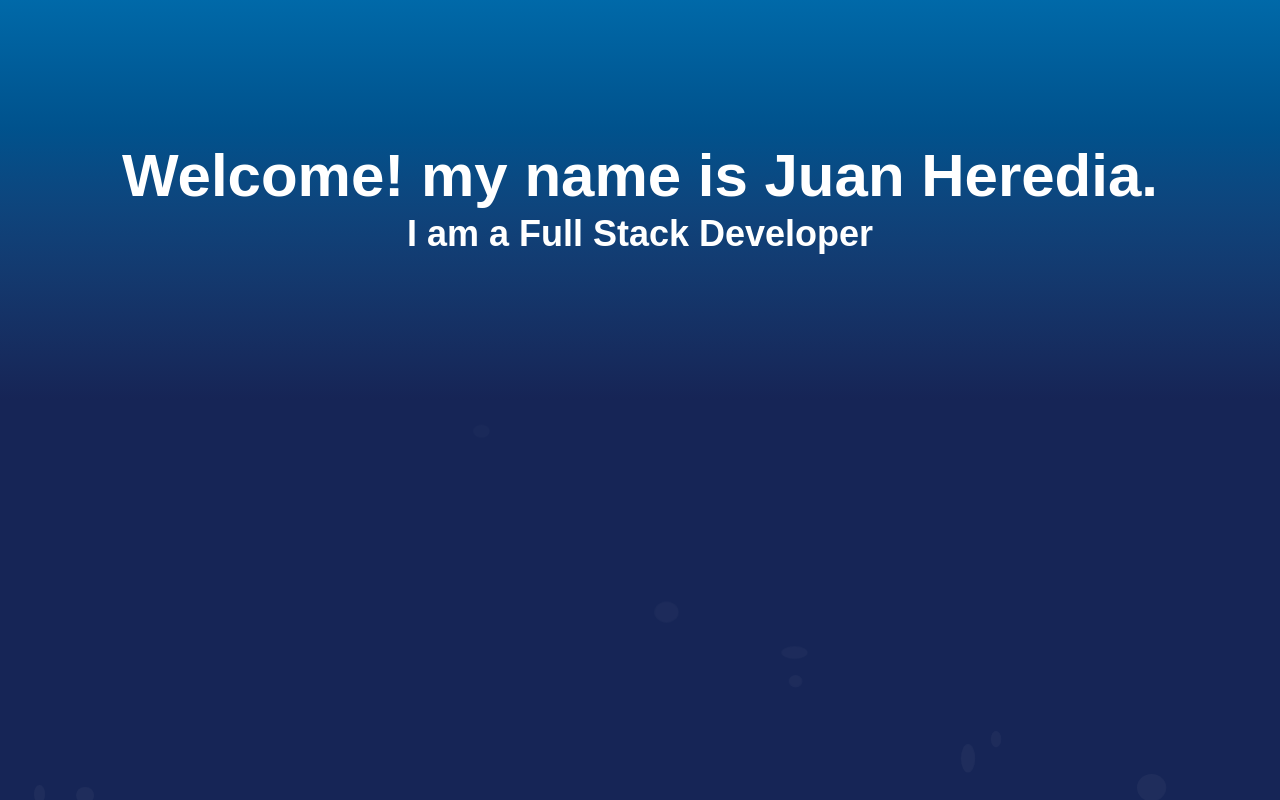
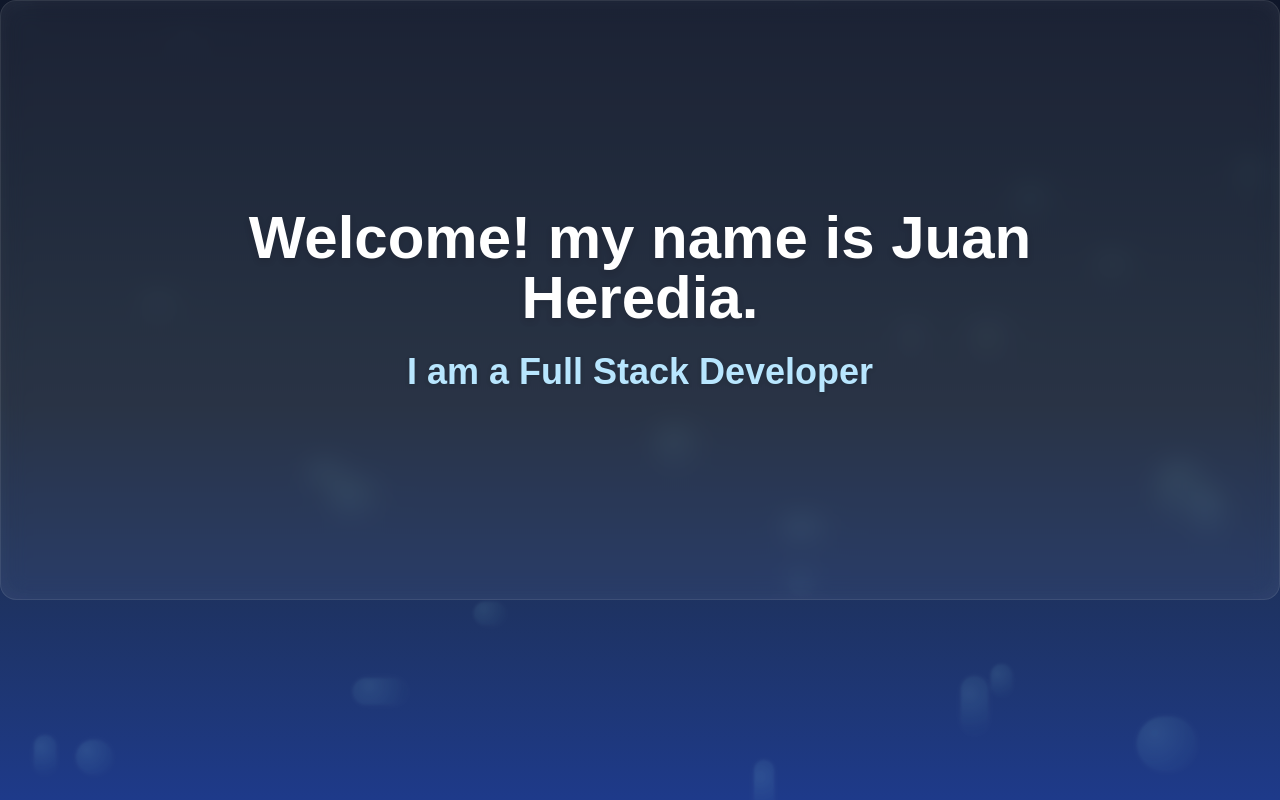
Before and after one commit to ChristmasLover12345/portfolio-site, a Next.js app: page / in a window 1280 px wide. Built offline with nearby package versions, Linux system fonts and the light colour scheme.

Commit message:
ocean theme

```diff
--- a/src/Components/HeroNameComponent.tsx
+++ b/src/Components/HeroNameComponent.tsx
@@ -8,17 +8,19 @@ const HeroNameComponent = () => {
 
 
 
-    <div className='w-full h-[400px] bg-gradient-to-b from-sky-700 to-blue-950 flex flex-col justify-center items-center text-white p-4 '>
+    <div className='w-full h-[600px] flex justify-center items-center bg-white/5 backdrop-blur-md border border-white/10 rounded-2xl shadow-lg p-8 innerGlow'>
 
 
       <motion.div
       initial={{ opacity: 0, y: 30}} //Starter point, where the animation start
       animate={{opacity: 1, y:0}} //edning point
       transition={{duration: 1}} //Duration of the animation
-      className='w-full h-full flex flex-col justify-center items-center'>
+      className='  flex flex-col justify-center items-center
+          text-white text-center
+          w-full max-w-4xl'>
 
-            <h3 className='text-4xl md:text-6xl font-bold'>Welcome! my name is Juan Heredia.</h3>
-            <h1 className='text-2xl md:text-4xl font-bold mt-2'>I am a Full Stack Developer</h1>
+            <h3 className='text-4xl md:text-6xl font-bold mb-4 drop-shadow-md'>Welcome! my name is Juan Heredia.</h3>
+            <h1 className='text-2xl md:text-4xl text-sky-200 font-bold mt-2 drop-shadow-sm'>I am a Full Stack Developer</h1>
 
       </motion.div>
 
--- a/src/app/globals.css
+++ b/src/app/globals.css
@@ -22,14 +22,18 @@ body {
 
 .bubble {
   position: absolute;
-  bottom: -50px;
-  background: rgba(255, 255, 255, 0.15);
-  border-radius: 50%;
-  animation: rise 12s linear infinite;
+  bottom: -60px;
+  animation: rise 16s ease-in infinite;
   pointer-events: none;
+  background: radial-gradient(circle at 30% 30%, rgba(173, 255, 252, 0.2), rgba(0, 200, 255, 0));
+  border-radius: 9999px;
+  box-shadow: 0 0 12px rgba(255, 255, 255, 0.08);
+  filter: blur(1px);
 }
 
-
+.innerGlow {
+  box-shadow: inset 0 0 20px rgba(255, 255, 255, 0.04);
+}
 
 .bubble:nth-child(n) {
   --i: calc(var(--n, 1) / 20);
@@ -39,10 +43,14 @@ body {
 @keyframes rise {
   0% {
     transform: translateY(0) scale(1);
-    opacity: 0.3;
+    opacity: 0.6;
   }
   100% {
-    transform: translateY(-100vh) scale(1.2);
+    transform: translateY(-120vh) scale(1.1);
     opacity: 0;
   }
 }
+
+.bg-aqua-gradient {
+  background: radial-gradient(circle at center, #a1ecff, #62b6f0, #1e3a8a);
+}
--- a/src/app/page.tsx
+++ b/src/app/page.tsx
@@ -9,14 +9,14 @@ export default function Home() {
 
     <div className=" relative min-h-screen min-w-screen  flex flex-col overflow-hidden">
 
-<div className="absolute inset-0 -z-10 bg-blue-950">
+<div className="absolute inset-0 -z-10 bg-gradient-to-b from-[#0f172a] via-[#1e293b] to-[#1e3a8a]">
     <div className="relative w-full h-full overflow-hidden">
-      {[...Array(20)].map((_, i) => (
+      {[...Array(25)].map((_, i) => (
         <span key={i} className="bubble" style={{
           left: `${Math.random() * 100}%`,
-          animationDelay: `${Math.random() * -10}s`,
-          width: `${10 + Math.random() * 20}px`,
-          height: `${10 + Math.random() * 20}px`
+          animationDelay: `${Math.random() * -20}s`,
+          width: `${20 + Math.random() * 40}px`,
+          height: `${20 + Math.random() * 40}px`,
         }} ></span>
       ))}
     </div>
```
